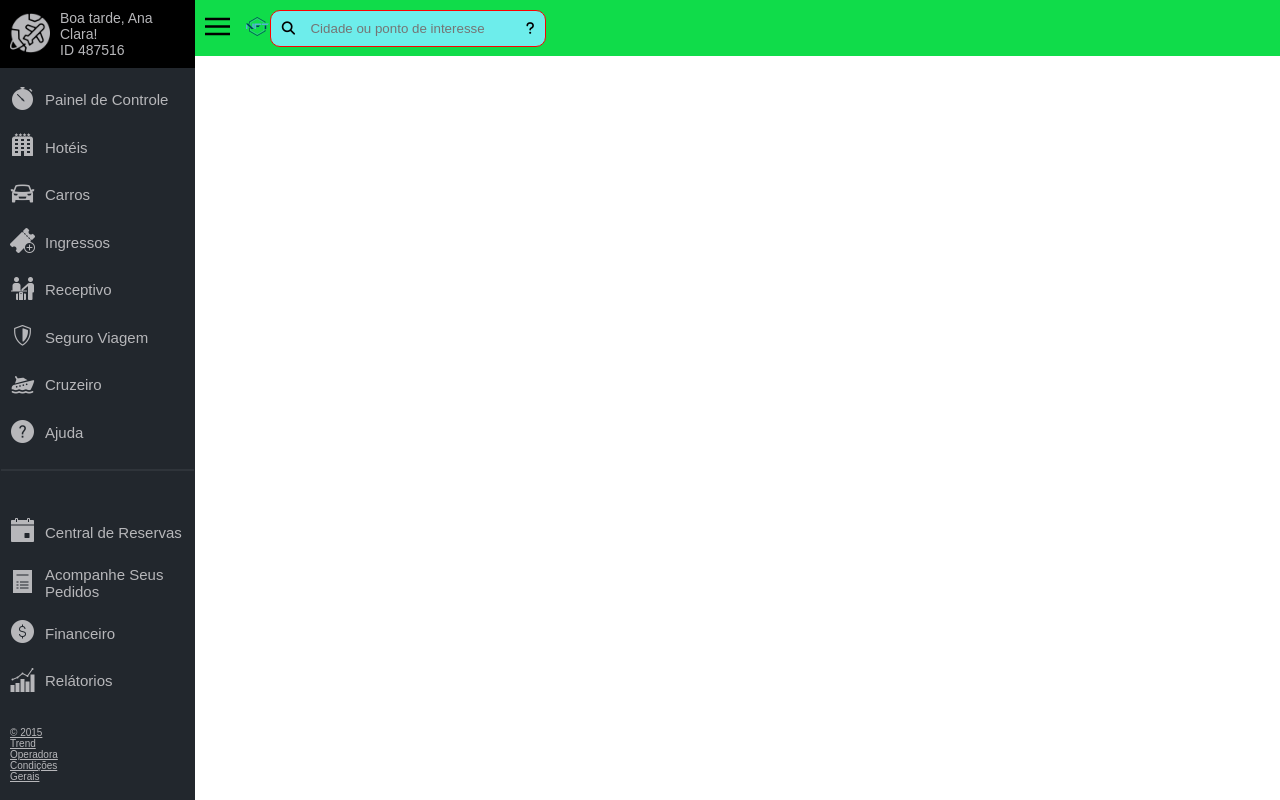
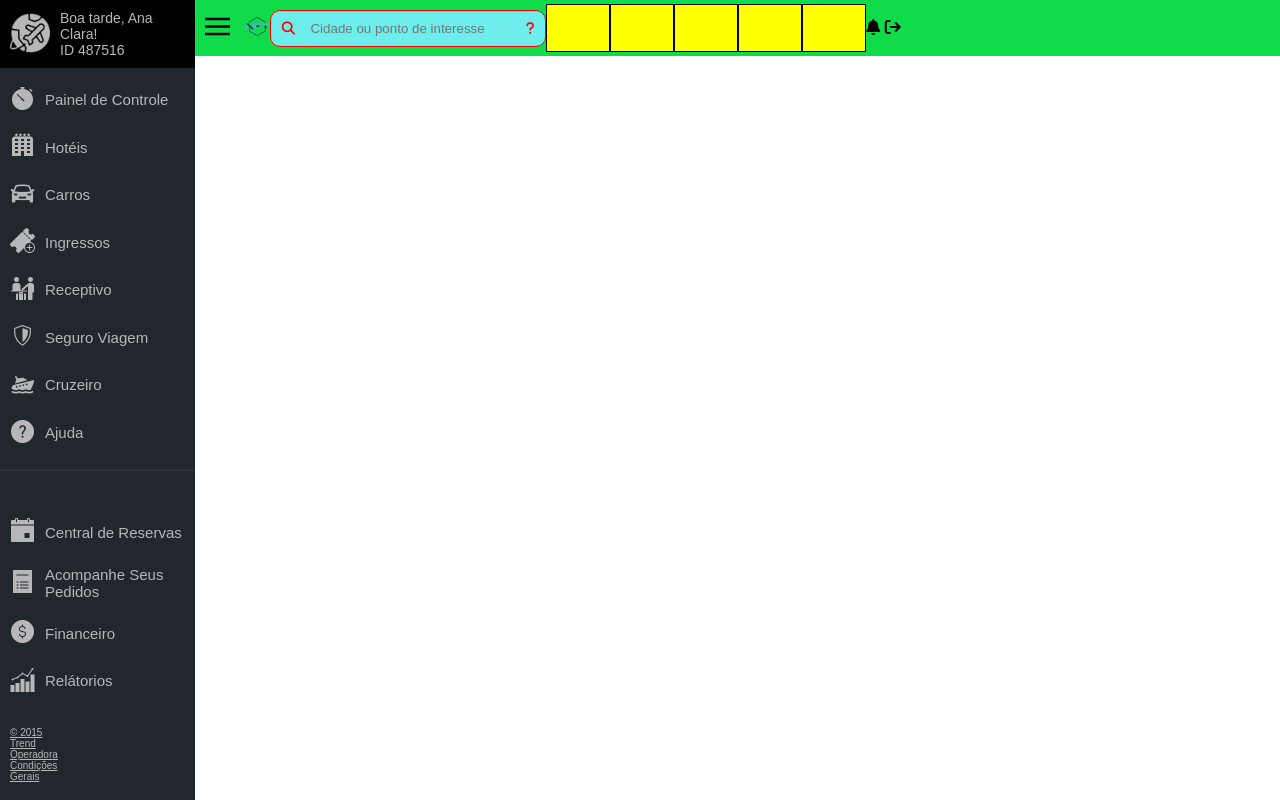
Before and after one commit to anaclara000/HTML-CSS, a plain HTML site: page dashborad2/dashbord2.html in a window 1280 px wide. Drawn offline with Linux system fonts and the light colour scheme.

Commit message:
aaaaaaaaa

```diff
--- a/dashborad2/dashbord2.html
+++ b/dashborad2/dashbord2.html
@@ -88,7 +88,10 @@
                     <div class="h3"></div>
                     <div class="h4"></div>
                     <div class="h5"></div>
-
+                </div>
+                <div>
+                    <i class="fa-solid fa-bell"></i>
+                    <i class="fa-solid fa-arrow-right-from-bracket"></i>
                 </div>
             </div>
 
--- a/dashborad2/style/style2.css
+++ b/dashborad2/style/style2.css
@@ -75,6 +75,7 @@ input{
 button{
     background: none !important;
     border: none !important;
+    color: red;
 }
 .navBar{
     display: flex;
@@ -87,3 +88,15 @@ button{
 .navBar a{
     margin-left: 10px;
 }
+
+.navBarMae{
+    display: grid;
+    grid-template-rows: repeat(1,6vh);
+    grid-template-columns: 5vw 5vw 5vw 5vw 5vw;
+    grid-template-areas: "h1 h2 h3 h4 h5" ;
+}
+
+.h1, .h2, .h3, .h4, .h5{
+    background-color: yellow;
+    border: 1px solid black;
+}
```
